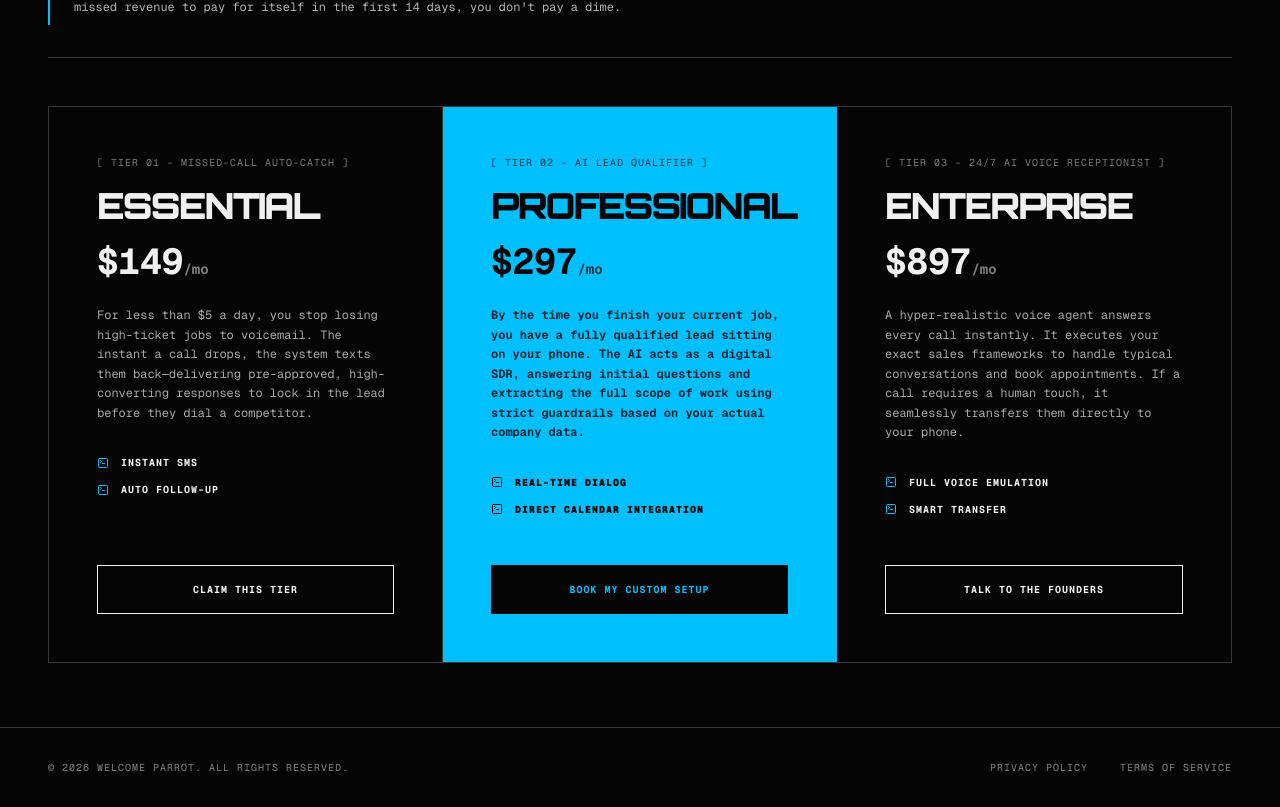
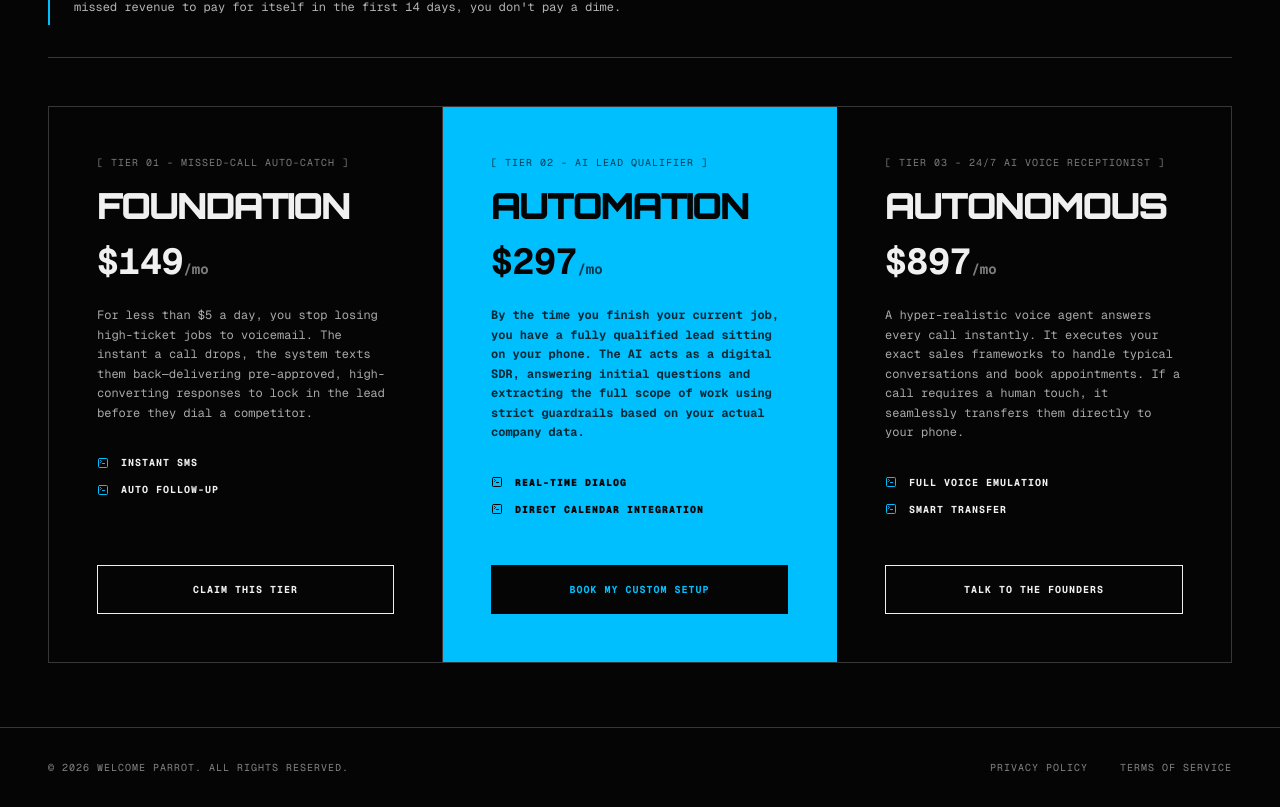
Before and after one commit to 2Limitless/Welcome-parrot, a Next.js app: page / in a window 1280 px wide. Shown: the part 3342-4149 px from the top of the page. Built offline with nearby package versions, Linux system fonts and the light colour scheme.

Commit message:
feat: Update pricing tiers to Foundation, Automation, and Autonomous

```diff
--- a/src/app/page.tsx
+++ b/src/app/page.tsx
@@ -435,14 +435,14 @@ export default function Home() {
 
         <div className="grid grid-cols-1 lg:grid-cols-3 w-full border border-white/20">
 
-          {/* Essential */}
+          {/* Foundation */}
           <motion.div
             initial={{ opacity: 0, scale: 1.1, y: 50 }} whileInView={{ opacity: 1, scale: 1, y: 0 }} transition={{ duration: 0.8, ease: "easeOut" }} viewport={{ once: true, margin: "-100px" }}
             className="w-full border-b lg:border-b-0 lg:border-r border-white/20 p-8 lg:p-12 flex flex-col justify-between hover:bg-white hover:text-black transition-colors duration-300 group"
           >
             <div>
               <span className="text-[10px] text-current/50 font-mono tracking-widest uppercase block mb-4">[ Tier 01 - Missed-Call Auto-Catch ]</span>
-              <h3 className="text-3xl lg:text-4xl font-black uppercase tracking-tighter mb-4 font-[family-name:var(--font-orbitron)]">Essential</h3>
+              <h3 className="text-3xl lg:text-4xl font-black uppercase tracking-tighter mb-4 font-[family-name:var(--font-orbitron)]">Foundation</h3>
               <div className="text-4xl font-mono font-bold mb-6">$149<span className="text-sm opacity-50">/mo</span></div>
               <p className="font-mono text-xs text-current/70 leading-relaxed mb-8">
                 For less than $5 a day, you stop losing high-ticket jobs to voicemail. The instant a call drops, the system texts them back—delivering pre-approved, high-converting responses to lock in the lead before they dial a competitor.
@@ -457,14 +457,14 @@ export default function Home() {
             </Link>
           </motion.div>
 
-          {/* Professional - High Contrast */}
+          {/* Automation - High Contrast */}
           <motion.div
             initial={{ opacity: 0, scale: 1.1, y: 50 }} whileInView={{ opacity: 1, scale: 1, y: 0 }} transition={{ duration: 0.8, ease: "easeOut", delay: 0.15 }} viewport={{ once: true, margin: "-100px" }}
             className="w-full border-b lg:border-b-0 lg:border-r border-[#00bfff] bg-[#00bfff] text-[#050505] p-8 lg:p-12 flex flex-col justify-between group hover:bg-white hover:border-white transition-colors duration-300"
           >
             <div>
               <span className="text-[10px] text-current/70 font-mono tracking-widest uppercase block mb-4">[ Tier 02 - AI Lead Qualifier ]</span>
-              <h3 className="text-3xl lg:text-4xl font-black uppercase tracking-tighter mb-4 font-[family-name:var(--font-orbitron)]">Professional</h3>
+              <h3 className="text-3xl lg:text-4xl font-black uppercase tracking-tighter mb-4 font-[family-name:var(--font-orbitron)]">Automation</h3>
               <div className="text-4xl font-mono font-bold text-[#050505] mb-6">$297<span className="text-sm opacity-70">/mo</span></div>
               <p className="font-mono text-xs text-[#050505]/80 leading-relaxed mb-8 font-bold">
                 By the time you finish your current job, you have a fully qualified lead sitting on your phone. The AI acts as a digital SDR, answering initial questions and extracting the full scope of work using strict guardrails based on your actual company data.
@@ -479,14 +479,14 @@ export default function Home() {
             </Link>
           </motion.div>
 
-          {/* Enterprise */}
+          {/* Autonomous */}
           <motion.div
             initial={{ opacity: 0, scale: 1.1, y: 50 }} whileInView={{ opacity: 1, scale: 1, y: 0 }} transition={{ duration: 0.8, ease: "easeOut", delay: 0.3 }} viewport={{ once: true, margin: "-100px" }}
             className="w-full p-8 lg:p-12 flex flex-col justify-between hover:bg-white hover:text-black transition-colors duration-300 group"
           >
             <div>
               <span className="text-[10px] text-current/50 font-mono tracking-widest uppercase block mb-4">[ Tier 03 - 24/7 AI Voice Receptionist ]</span>
-              <h3 className="text-3xl lg:text-4xl font-black uppercase tracking-tighter mb-4 font-[family-name:var(--font-orbitron)]">Enterprise</h3>
+              <h3 className="text-3xl lg:text-4xl font-black uppercase tracking-tighter mb-4 font-[family-name:var(--font-orbitron)]">Autonomous</h3>
               <div className="text-4xl font-mono font-bold mb-6">$897<span className="text-sm opacity-50">/mo</span></div>
               <p className="font-mono text-xs text-current/70 leading-relaxed mb-8">
                 A hyper-realistic voice agent answers every call instantly. It executes your exact sales frameworks to handle typical conversations and book appointments. If a call requires a human touch, it seamlessly transfers them directly to your phone.
--- a/src/app/signup/page.tsx
+++ b/src/app/signup/page.tsx
@@ -8,21 +8,21 @@ import { createClient } from "@/utils/supabase/client";
 
 const tierData = {
   baby: {
-    name: "Essential",
+    name: "Foundation",
     price: "$149/mo",
     description: "Missed-Call Auto-Catch to stop losing high-ticket jobs to voicemail.",
     features: ["Instant SMS", "Auto Follow-up"],
     stripeLink: "https://buy.stripe.com/test_aFa4gz0F57KD4YYaIicjS00"
   },
   teen: {
-    name: "Professional",
+    name: "Automation",
     price: "$297/mo",
     description: "AI Lead Qualifier that acts as a digital SDR to extract scope of work.",
     features: ["Real-time Dialog", "Direct Calendar Integration"],
     stripeLink: "https://buy.stripe.com/test_dRm14n9bBgh9ghG17IcjS01"
   },
   adult: {
-    name: "Enterprise",
+    name: "Autonomous",
     price: "$897/mo",
     description: "24/7 AI Voice Receptionist that answers every call instantly.",
     features: ["Full Voice Emulation", "Smart Transfer"],
```
